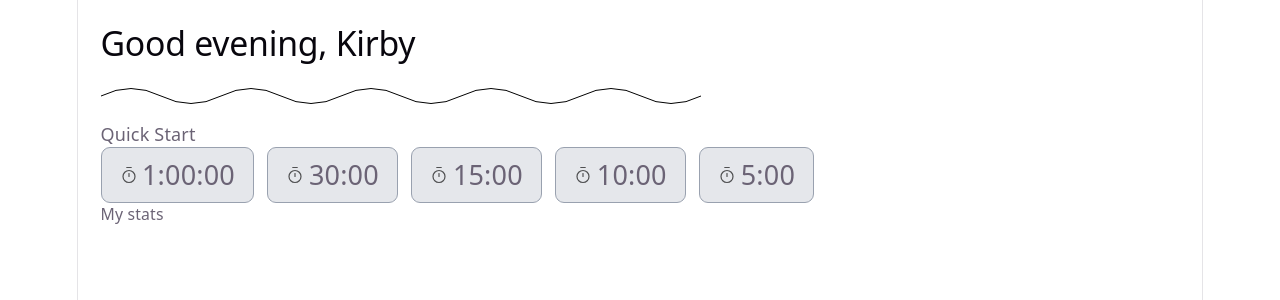
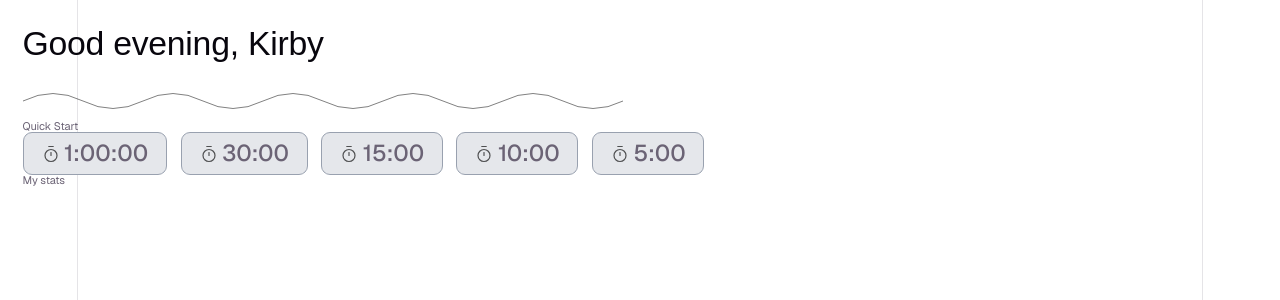
Before and after one commit to Synaptech-Kairos/kairos, a React (Vite) app in the folder frontend/: page /home in a window 1280 px wide. Shown: the top 300 px of the page. Built offline with nearby package versions, Linux system fonts and the light colour scheme; a web font is replaced by a local one.

Commit message:
Forgot squigglys

```diff
--- a/frontend/src/components/home/QuickStartButton.tsx
+++ b/frontend/src/components/home/QuickStartButton.tsx
@@ -1,4 +1,5 @@
 import timer from "../../../public/timer.svg"
+import { typography } from '../../styles/typography'
 
 type QuickStartButtonProps = {
   label: string
@@ -7,7 +8,7 @@ type QuickStartButtonProps = {
 export default function QuickStartButton({label} : QuickStartButtonProps) {
   return (
     <button
-      className="px-4 py-2 rounded-lg bg-gray-200  hover:bg-slate-500 hover:text-white text-2xl! font-medium border-gray-400 border flex items-center gap-1"
+      className="px-4 py-2 rounded-lg bg-gray-200  hover:bg-slate-500 hover:text-white text-2xl! hover:cursor-pointer font-medium border-gray-400 border flex items-center gap-1"
       // onClick={() => onClick()}
     >
       <img
@@ -15,7 +16,11 @@ export default function QuickStartButton({label} : QuickStartButtonProps) {
         alt="timer"
         className="w-4 h-4"
       />
-      {label}
+      <span
+        style={typography.titleMedium}
+      >
+        {label}
+      </span>
     </button>
   );
 }
--- a/frontend/src/components/home/SquigglyLine.tsx
+++ b/frontend/src/components/home/SquigglyLine.tsx
@@ -2,7 +2,7 @@ import { motion } from "framer-motion";
 
 export default function SquigglyLine() {
   return (
-    <svg viewBox="0 0 600 50" width="600" height="50">
+    <svg viewBox="0 0 600 40" width="600" height="50">
       <motion.path
         d="
         M 0 25
@@ -19,7 +19,7 @@ export default function SquigglyLine() {
         "
         fill="none"
         stroke="#000000"
-        strokeWidth="1"
+        strokeWidth="0.5"
         initial={{ pathLength: 0, opacity: 0 }}
         animate={{ pathLength: 1, opacity: 1 }}
         transition={{
--- a/frontend/src/screens/Home.tsx
+++ b/frontend/src/screens/Home.tsx
@@ -2,6 +2,7 @@
 import "../App.css";
 import logo from "../../public/favicon.svg";
 import SquigglyLine from "../components/home/SquigglyLine.js";
+import { typography } from '../styles/typography'
 
 import QuickStartButton from "../components/home/QuickStartButton.js";
 
@@ -22,11 +23,16 @@ export default function Home() {
         ></img>
       </div> */}
 
-      <div className="dashboard-container m-5 w-full">
+      <div className="dashboard-container m-5 fixed inset-0 overflow-hidden flex flex-col">
 
         {/* Greeting */}
         <header className="greeting-section">
-          <h2 className="greeting text-left text-3xl!">Good evening, {name}</h2>
+          <h2
+            className="greeting text-left text-3xl!"
+            style={typography.titleLarge}
+          >
+            Good evening, {name}
+          </h2>
         </header>
         <SquigglyLine/>
 
@@ -35,7 +41,7 @@ export default function Home() {
         <main>
           {/* Quick Start */}
           <section>
-            <h3>Quick Start</h3>
+            <h3 className="text-xs" style={typography.bodySmall}>Quick Start</h3>
             <div className="flex gap-3">
               {/* TODO: quickstart timer buttons*/}
               <QuickStartButton
@@ -58,7 +64,7 @@ export default function Home() {
 
           {/* Stats */}
           <section>
-            <h3 className="text-sm">My stats</h3>
+            <h3 className="text-xs" style={typography.bodySmall}>My stats</h3>
 
             <div>
 
```
